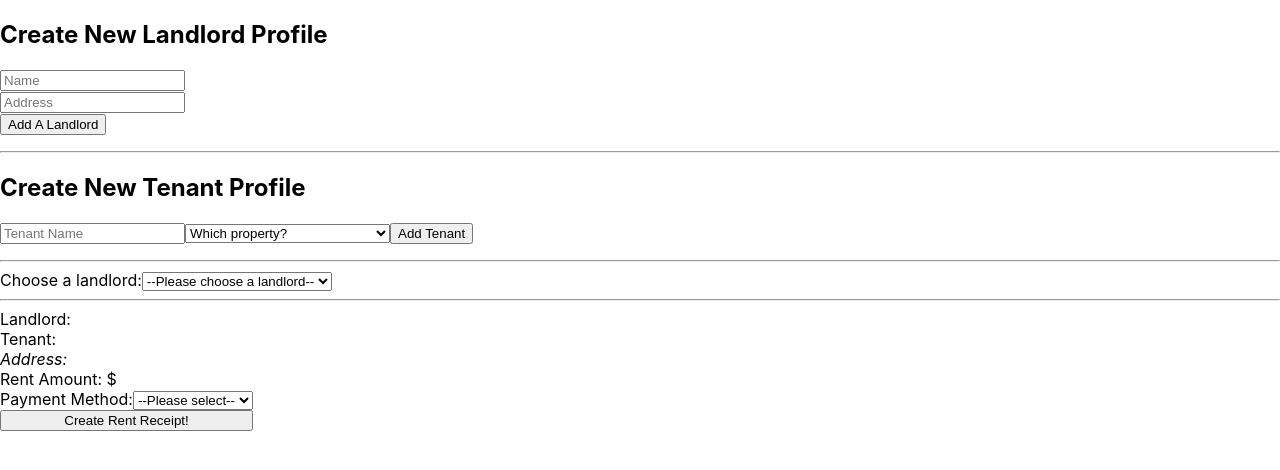
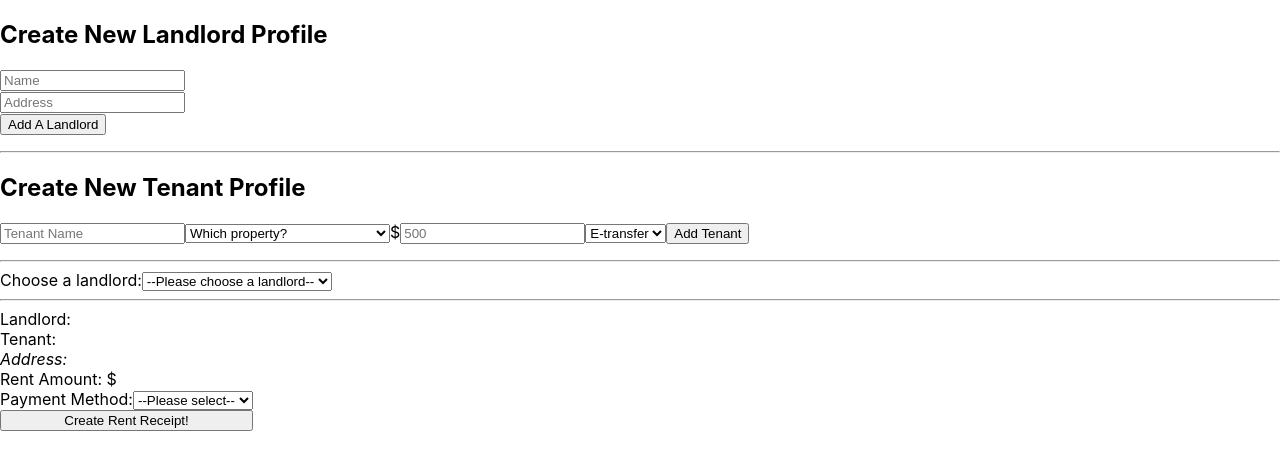
Before and after one commit to haphamo/rent-receipt-maker, a React (Create React App) app: page / in a window 1280 px wide. Shown: the top 470 px of the page. Built offline with nearby package versions, Linux system fonts and the light colour scheme.

Commit message:
Added input field for rent amount and select options for payment method

```diff
--- a/src/components/CreateTenant.js
+++ b/src/components/CreateTenant.js
@@ -5,14 +5,28 @@ import { allTenants } from '../fixture/fixture.js';
 function CreateTenant({ allAddressesForSelect }) {
   const [newTenant, setNewTenant] = useState('')
   const [addressOfTenant, setAddressOfTenant] = useState('')
+  const [rent, setRent] = useState('')
+  const [paymentMethod, setPaymentMethod] = useState('etransfer')
 
   const handleNewTenant = evt => {
     setNewTenant(evt.target.value)
   }
 
+  const handleAddressOfTenant = evt => {
+    setAddressOfTenant(evt.target.value)
+  }
+
+  const handleRentChange = evt => {
+    setRent(evt.target.value)
+  }
+
+  const handlePaymentMethodChange = evt => {
+    setPaymentMethod(evt.target.value)
+  }
+
   const handleSubmit = evt => {
     evt.preventDefault();
-    alert('submitted!')
+    // alert(`New Tenant: ${newTenant}, Address: ${addressOfTenant}, Rent: ${rent}, Payment Method: ${paymentMethod}`)
   }
 
   return(
@@ -23,10 +37,21 @@ function CreateTenant({ allAddressesForSelect }) {
           <input id="tenant-name" name="name" value={newTenant} onChange={handleNewTenant} type="text" placeholder="Tenant Name" required></input>
         </label>
 
-        <label htmlFor="which-landlord">
-          <select>
-            <option value="">Which property?</option>
+        <label htmlFor="property-address">
+          <select name="property-address" id="property-address" value={addressOfTenant} onChange={handleAddressOfTenant}>
+            <option value="" disabled>Which property?</option>
             {allAddressesForSelect}
+          </select>
+        </label>
+
+        <label htmlFor="rent-amount">
+          $<input id="rent-amount" type="number" placeholder="500" min="1" value={rent} onChange={handleRentChange} required></input>
+        </label>
+
+        <label>
+          <select name="payment-method" id="payment-method" value={paymentMethod} onChange={handlePaymentMethodChange}>
+            <option value="etransfer">E-transfer</option>
+            <option value="cash">Cash</option>
           </select>
         </label>
         <button type="submit">Add Tenant</button>
```
